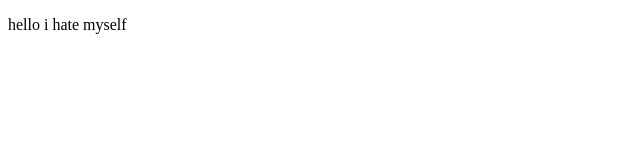
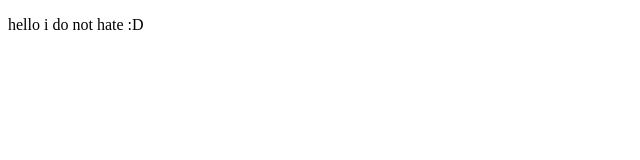
Before and after one commit to nampham5/webd152, a plain HTML site: page chapter1/index.html in a window 1280 px wide. Shown: the full height of the page, 0-640 px from the left. Drawn offline with Linux system fonts and the light colour scheme.

Commit message:
i figured it out

```diff
--- a/chapter1/index.html
+++ b/chapter1/index.html
@@ -6,6 +6,6 @@
     <title>Document</title>
 </head>
 <body>
-    <p>hello i hate myself</p>
+    <p>hello i do not hate :D</p>
 </body>
 </html>
```
